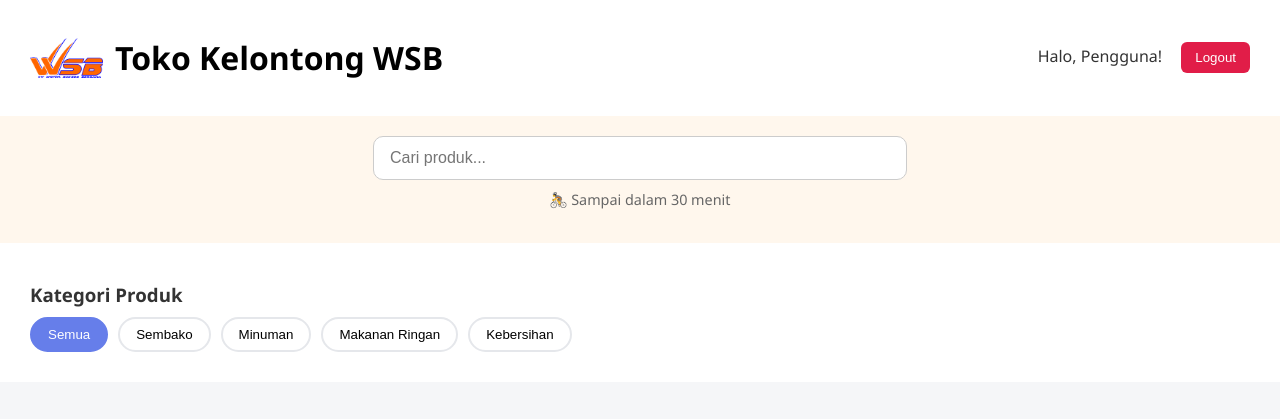
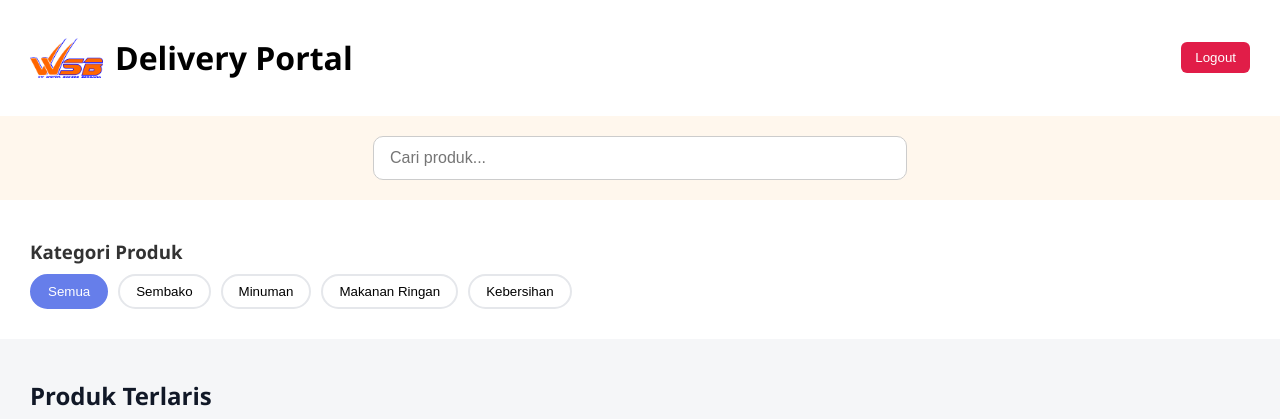
Before and after one commit to Azixe/wsb-do, a website: page dashboard.html in a window 1280 px wide. Shown: the top 419 px of the page. Drawn offline with Linux system fonts and the light colour scheme.

Commit message:
Update header title and remove delivery info from search section

```diff
--- a/dashboard.css
+++ b/dashboard.css
@@ -62,11 +62,6 @@ body {
     font-size: 1rem;
 }
 
-.delivery-info {
-    margin-top: 10px;
-    color: #666;
-    font-size: 0.9rem;
-}
 
 /* Kategori */
 .category-section {
--- a/dashboard.html
+++ b/dashboard.html
@@ -14,10 +14,9 @@
     <header class="navbar">
         <div class="logo">
             <img src="imgs/LOGO_WSB_blue.png" alt="Logo Toko" class="logo-img">
-            <h1>Toko Kelontong WSB</h1>
+            <h1>Delivery Portal</h1>
         </div>
         <div class="user-actions">
-            <span>Halo, Pengguna!</span>
             <button onclick="logout()">Logout</button>
         </div>
     </header>
@@ -25,7 +24,6 @@
     <!-- Search + Info Pengiriman -->
     <section class="search-section">
         <input type="text" id="searchInput" placeholder="Cari produk...">
-        <p class="delivery-info">🚴 Sampai dalam 30 menit</p>
     </section>
 
     <!-- Kategori -->
```
